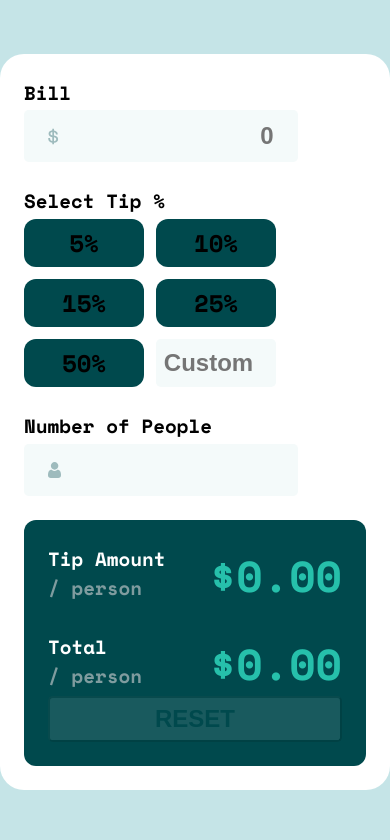
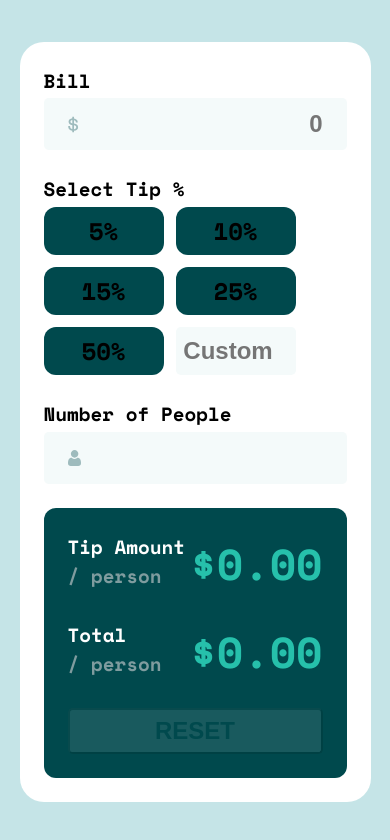
Before and after one commit to perterHUAN/MyFrontendMentorChallanges, a plain HTML site: page tip-calculator-app-main/index.html in a window 390 px wide. Drawn offline with nearby package versions, Linux system fonts and the light colour scheme.

Commit message:
correct tip calculator-app-main/style.css

```diff
--- a/tip-calculator-app-main/style.css
+++ b/tip-calculator-app-main/style.css
@@ -158,13 +158,20 @@ main {
 @media screen and (max-width: 813px) {
   main {
     width: 20em;
+    max-width: 90%;
     flex-direction: column;
   }
   .info_set {
     width: 100%;
     margin-bottom: 1em;
   }
+  .info_set .bill_set input,
+  .info_set .person_set input {
+    width: 100%;
+  }
+
   .show {
     width: 100%;
+    gap: 1em;
   }
 }
```
